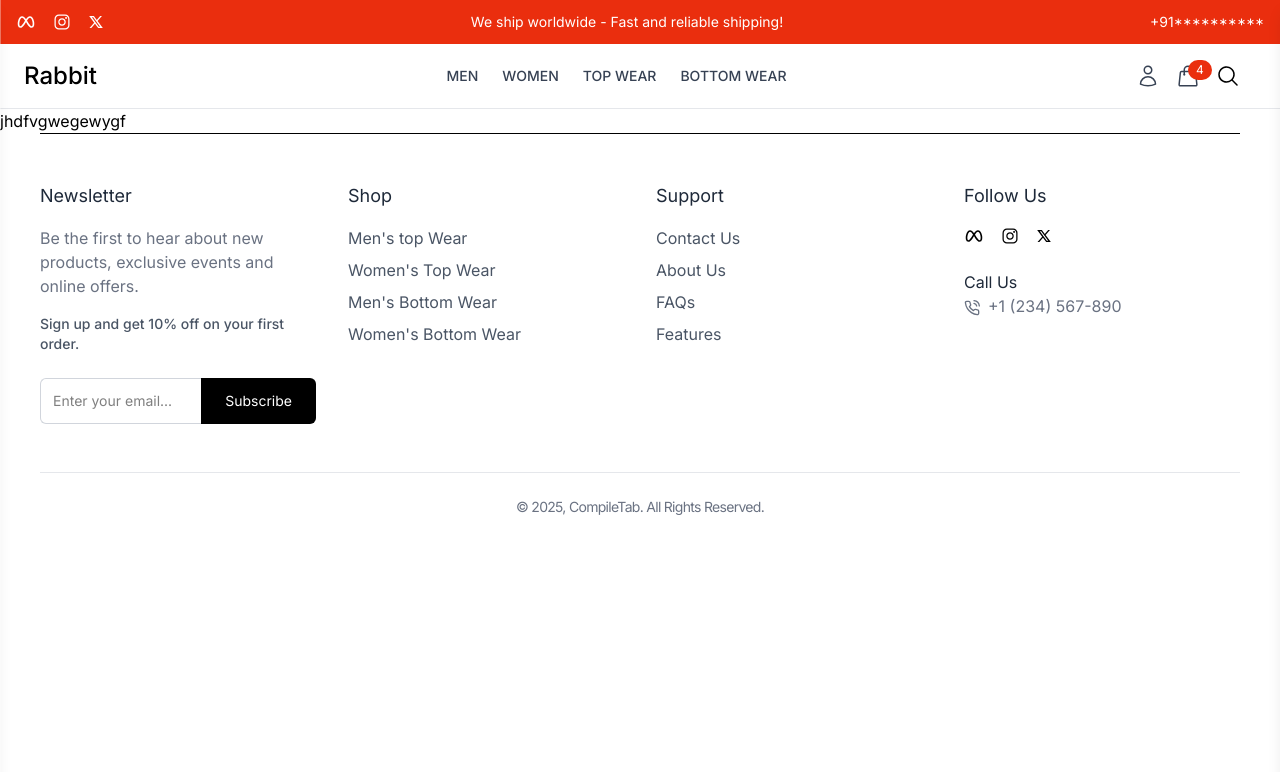
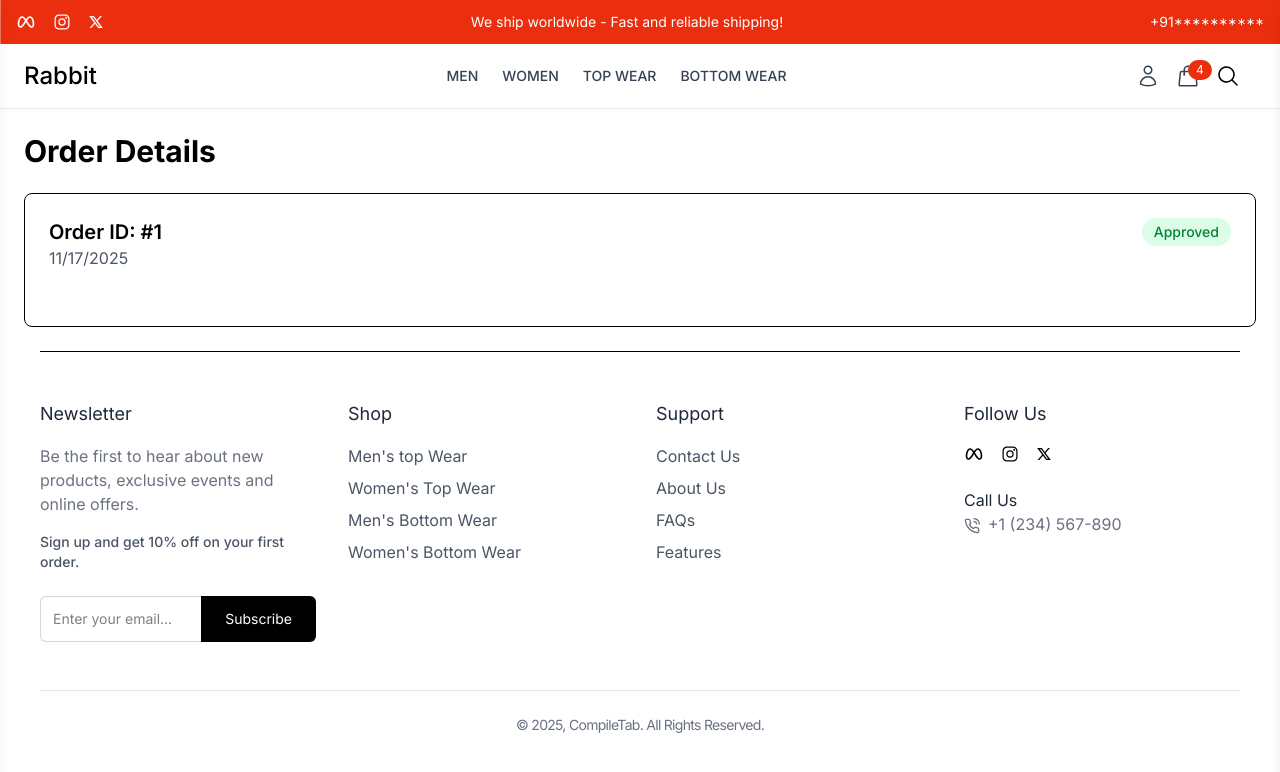
Before and after one commit to hridik-suresh/Rabbit-Co, a React (Vite) app in the folder frontend/vite-project/: page /order/1 in a window 1280 px wide. Shown: the top 772 px of the page. Built offline with nearby package versions, Linux system fonts and the light colour scheme.

Commit message:
Basic layout of the single order details page is completed.

```diff
--- a/frontend/vite-project/src/pages/OrderDetailsPage.jsx
+++ b/frontend/vite-project/src/pages/OrderDetailsPage.jsx
@@ -1,12 +1,72 @@
-
-
+import { useEffect, useState } from "react";
+import { useParams } from "react-router-dom";
 
 function OderDetailsPage() {
-    return (
-        <div>
-            jhdfvgwegewygf
+  const { id } = useParams();
+  const [orderDetails, setOrderDetails] = useState(null);
+
+  useEffect(() => {
+    const mockOrderDetails = {
+      _id: id,
+      createdAt: new Date(),
+      isPaid: true,
+      isDelivered: false,
+      paymentMethod: "PayPal",
+      shippingMethod: "Standard",
+      shippingAddress: { city: "New York", country: "USA" },
+      orderItems: [
+        {
+          productId: "1",
+          name: "Jacket",
+          price: 120,
+          quantity: 1,
+          image: "https://picsum.photos/150?random=4",
+        },
+        {
+          productId: "3",
+          name: "Shirt",
+          price: 50,
+          quantity: 1,
+          image: "https://picsum.photos/150?random=345",
+        },
+      ],
+    };
+    setOrderDetails(mockOrderDetails);
+  }, [id]);
+
+  return (
+    <div className="max-w-7xl mx-auto p-4 sm:p-6">
+      <h2 className="text-2xl md:text-3xl font-bold mb-6">Order Details</h2>
+      {!orderDetails ? (
+        <p>No Ordeer details found</p>
+      ) : (
+        <div className="p-4 sm:p-6 rounded-lg border">
+          {/* Order Info */}
+          <div className="flex  flex-col sm:flex-row justify-between mb-8">
+            <div>
+              <h3 className="text-lg md:text-xl font-semibold">
+                Order ID: #{orderDetails._id}
+              </h3>
+              <p className="text-gray-600">
+                {new Date(orderDetails.createdAt).toLocaleDateString()}
+              </p>
+            </div>
+            <div className="flex flex-col items-start sm:items-end mt-4 sm:mt-0">
+              <span
+                className={` ${
+                  orderDetails.isPaid
+                    ? "bg-green-100 text-green-700"
+                    : "bg-red-100 text-red-700"
+                } px-3 py-1 rounded-full text-sm font-medium mb-2 `}
+              >
+                {orderDetails.isPaid ? "Approved" : "Pending"}
+              </span>
+            </div>
+          </div>
         </div>
-    )
+      )}
+    </div>
+  );
 }
 
 export default OderDetailsPage;
```
